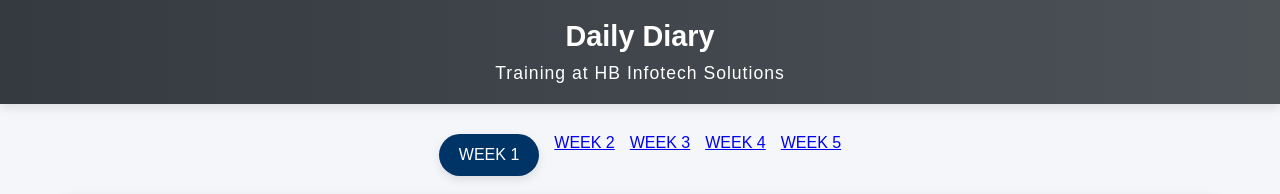
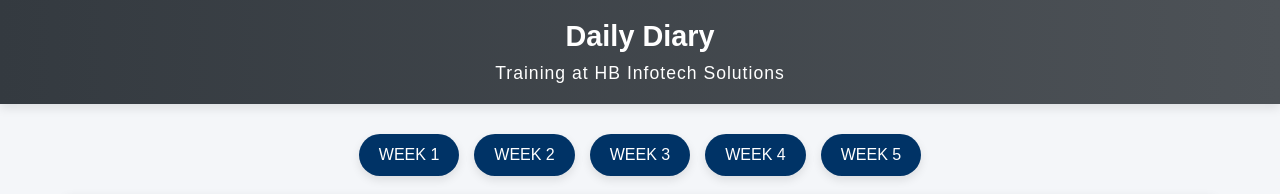
Before and after one commit to tejasjoshi11/Training102, a plain HTML site: page index.html in a window 1280 px wide. Shown: the top 194 px of the page. Drawn offline with Linux system fonts and the light colour scheme; grey boxes are pictures that could not be loaded.

Commit message:
Update index.html

```diff
--- a/index.html
+++ b/index.html
@@ -142,10 +142,10 @@
 <!-- Buttons for Weeks -->
 <div class="button-container">
     <button onclick="showSection('week1')">WEEK 1</button>
-    <a href="#" onclick="showSection('week2')">WEEK 2</a>
-    <a href="#" onclick="showSection('week3')">WEEK 3</a>
-    <a href="#" onclick="showSection('week4')">WEEK 4</a>
-    <a href="#" onclick="showSection('week5')">WEEK 5</a>
+    <button onclick="showSection('week2')">WEEK 2</button>
+    <button onclick="showSection('week3')">WEEK 3</button>
+    <button onclick="showSection('week4')">WEEK 4</button>
+    <button onclick="showSection('week5')">WEEK 5</button>
 </div>
 
 <!-- PDF Sections -->
```
